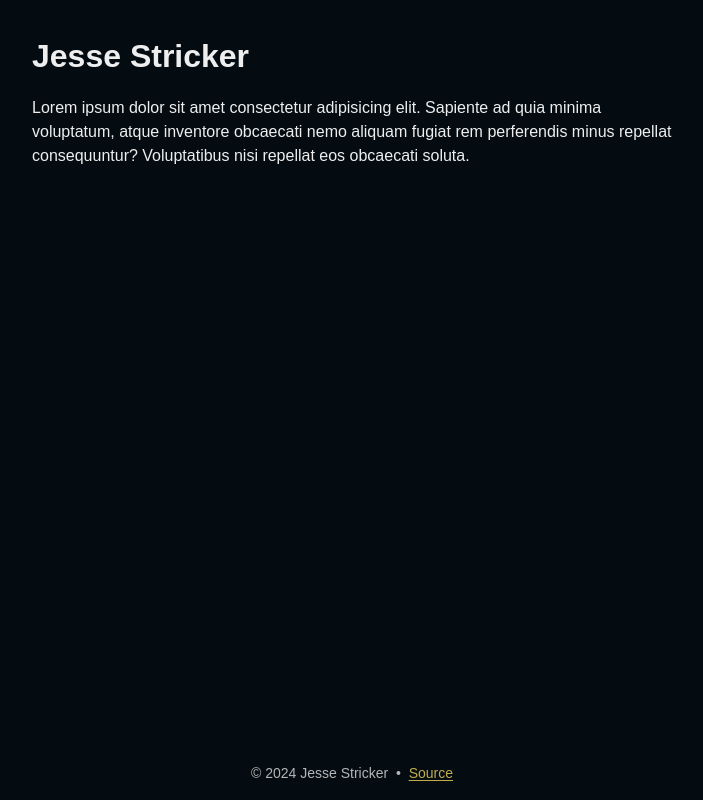
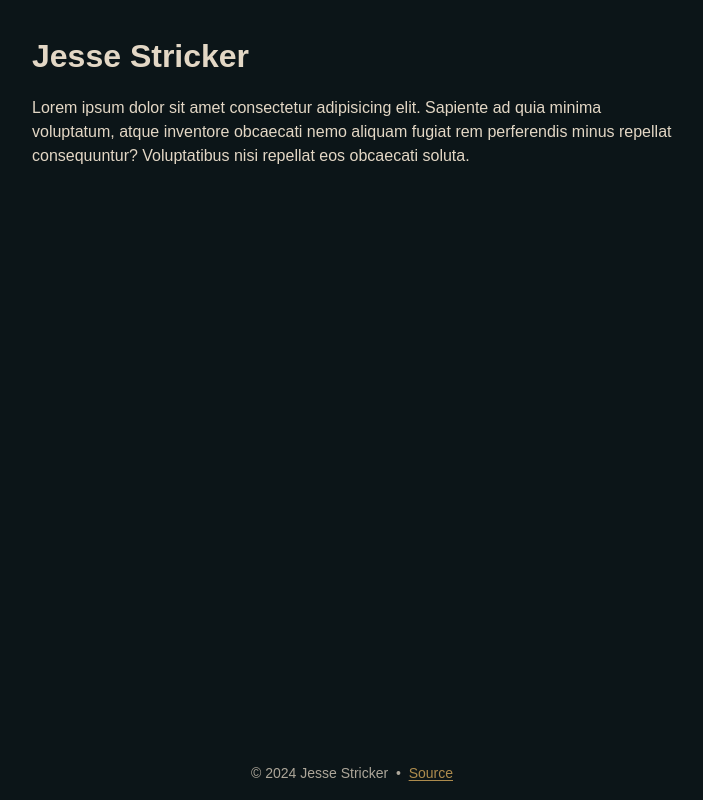
Before and after one commit to jessestricker/jessestricker.github.io, a website built with Parcel: page src/index.html in a window 1280 px wide. Shown: the whole page, without its empty margins (288-991 px from the left). Built offline with nearby package versions, Linux system fonts and the dark colour scheme; files whose address does not match are found by name.

Commit message:
feat: use Okhsv color model for theme

```diff
--- a/src/style.scss
+++ b/src/style.scss
@@ -11,14 +11,14 @@
 // theme
 
 :root {
-  --color-text: oklch(15% 0% 230deg);
-  --color-text-link: oklch(30% 80% 230deg);
-  --color-background: oklch(95% 4% 80deg);
+  --color-text: #001e26; //       Okhsv(220°, 100%,  15%)
+  --color-text-link: #007994; //  Okhsv(220°, 100%,  60%)
+  --color-background: #fff8ee; // Okhsv( 80°,   5%, 100%)
 
   @media screen and (prefers-color-scheme: dark) {
-    --color-text: oklch(95% 0% 80deg);
-    --color-text-link: oklch(95% 40% 80deg);
-    --color-background: oklch(15% 4% 230deg);
+    --color-text: #e3d7c5; //       Okhsv( 80°, 10%, 90%)
+    --color-text-link: #e3b35f; //  Okhsv( 80°, 60%, 90%)
+    --color-background: #0c1518; // Okhsv(220°, 30%, 10%)
   }
 
   @media print {
```
